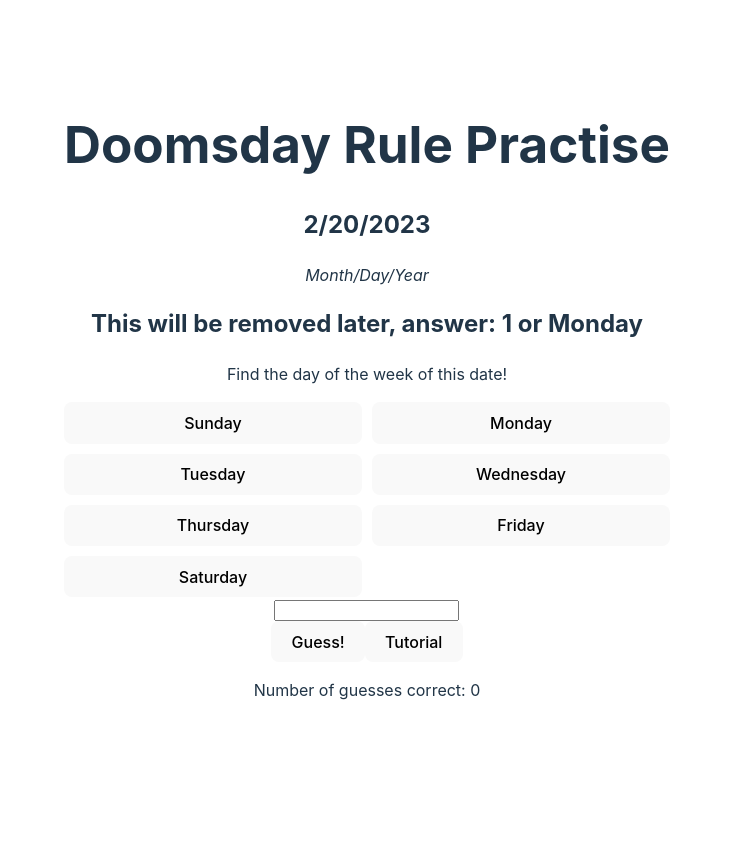
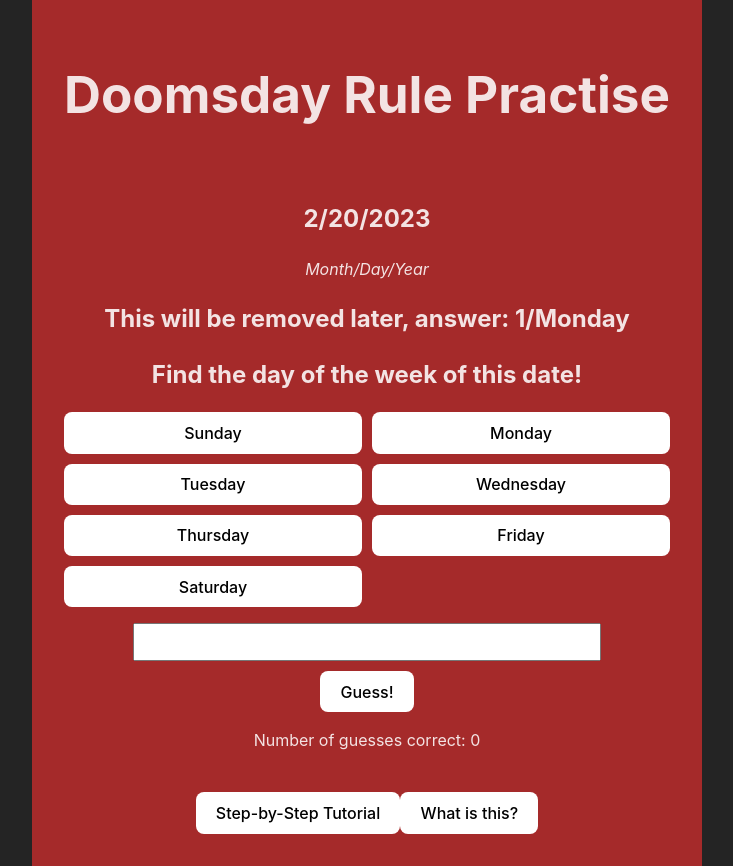
Before and after one commit to hooliganny/doomsday-rule-practise, a React (Vite) app in the folder doomsday-rule/: page / in a window 1280 px wide. Shown: the whole page, without its empty margins (273-1006 px from the left). Before the commit the page ends 800 px from the top, so only its background shows below. Built offline with nearby package versions, Linux system fonts and the light colour scheme.

Commit message:
Use enter to answer, better funcs, style changes

```diff
--- a/doomsday-rule/src/App.css
+++ b/doomsday-rule/src/App.css
@@ -5,3 +5,9 @@
   grid-column-gap: 10px;
   grid-row-gap: 10px;
 }
+
+.App {
+  display: flex;
+  flex-direction: column;
+  gap: 1.5rem;
+}
--- a/doomsday-rule/src/App.tsx
+++ b/doomsday-rule/src/App.tsx
@@ -1,20 +1,6 @@
-import { useEffect, useRef, useState } from "react";
+import { useCallback, useEffect, useMemo, useRef, useState } from "react";
 import "./App.css";
 
-function App() {
-  function randomDate(start: Date, end: Date) {
-    return new Date(
-      start.getTime() + Math.random() * (end.getTime() - start.getTime())
-    );
-  }
-  function newDate() {
-    setAnswer(
-      randomDate(
-        new Date("1700-01-01T12:00:00"),
-        new Date("2299-12-31T12:00:00")
-      )
-    );
-  }
 const Days = [
   "Sunday",
   "Monday",
@@ -24,63 +10,78 @@ function App() {
   "Friday",
   "Saturday",
 ];
-  // const refs = {
-  //   guessRef: useRef(""),
-  // };
+
+const MAX_NUMBER_OF_GUESSES = 3;
+
+const EARLIEST_DAY = new Date("1700-01-01T12:00:00");
+const LATEST_DAY = new Date("2299-12-31T12:00:00");
+
+function randomDate(start: Date, end: Date) {
+  return new Date(
+    start.getTime() + Math.random() * (end.getTime() - start.getTime())
+  );
+}
+
+function App() {
   const [guess, setGuess] = useState("");
   const [rightCount, setRightCount] = useState(0);
-  // const [wrongCount, setWrongCount] = useState(0); Do I want to count this?? - How does it affect the validation in the useEffect?
+  const [wrongCount, setWrongCount] = useState(MAX_NUMBER_OF_GUESSES);
   const [answer, setAnswer] = useState(new Date());
-  function handleChange(event: any) {
-    setGuess(event.target.value);
+  const keyboardInputRef = useRef<HTMLInputElement | null>(null);
+
+  function newDate() {
+    setAnswer(randomDate(EARLIEST_DAY, LATEST_DAY));
   }
-  // No longer necessary since validateGuess() is gone
-  /* function handleKeyDown(event: any) {
+
+  function handleKeyDown(event: React.KeyboardEvent<HTMLInputElement>) {
     if (event.key === "Enter") {
-      // validateGuess();
+      setGuess(keyboardInputRef.current?.value || "");
     }
-  } */
-  function buttonPress(day: string) {
-    setGuess(day);
-    // validateGuess();
   }
-  /* function validateGuess() {
-    console.log(guess);
-    // Guess is not updating fast enough, hence the need to double press, has something to do with async nature of react i think, research this
+
+  const buttonPress = useCallback((day: string) => {
+    return () => setGuess(day);
+  }, []);
+
+  useEffect(() => {
     if (
-      (guess as unknown as number) == answer.getDay() ||
-      guess == Days[answer.getDay()]
+      guess !== "" &&
+      (Number(guess) === answer.getDay() || guess == Days[answer.getDay()])
     ) {
       setRightCount((rightCount) => rightCount + 1);
       setGuess("");
       newDate();
+      if (
+        keyboardInputRef.current !== undefined &&
+        keyboardInputRef.current !== null
+      ) {
+        keyboardInputRef.current.value = ""; // Clear the input box
       }
-  } */
-
-  useEffect(() => {
-    // Might be inefficient to be updating every time something changes, but it fixes the problem from validateGuess()
-    if (
-      (guess as unknown as number) == answer.getDay() ||
-      guess == Days[answer.getDay()]
-    ) {
-      setRightCount((rightCount) => rightCount + 1);
-      setGuess("");
-      newDate();
     }
   }, [guess]);
 
   function revealHelp() {
-    // maybe toggle display? is there a modular way to do this?
     alert("No implementation yet, sorry");
   }
-  const renderButtons = Days.map((day) => {
+
+  const DayButtons = useMemo(
+    () => (
+      <div className="button-wrapper">
+        {Days.map((day) => {
           return (
-      // Need to press twice for some reason, look into this
-      <button key={day} onClick={() => buttonPress(day)}>
+            <button
+              className="day-button"
+              key={day}
+              onClick={buttonPress(day)} // Pass the day directly
+            >
               {day}
             </button>
           );
-  });
+        })}
+      </div>
+    ),
+    []
+  );
 
   return (
     <div className="App">
@@ -90,30 +91,28 @@ function App() {
           {answer.toLocaleDateString()} <br />
         </h2>
         <p>
-          <i>
-            Month/Day/Year
-            {/* {Intl.DateTimeFormat(answer).prototype.resolvedOptions().dateStyle}  Was trying to make it so that it would show the timezone of the system they are using */}
-          </i>
+          <i>Month/Day/Year</i>
         </p>
         <h2>
-          This will be removed later, answer: {answer.getDay()} or{" "}
+          This will be removed later, answer: {answer.getDay()}/
           {Days[answer.getDay()]}
         </h2>
 
-        <p>Find the day of the week of this date!</p>
-        <div className="button-wrapper">{renderButtons}</div>
-        <input
-          type="text"
-          value={guess}
-          onChange={handleChange}
-          // onKeyDown={handleKeyDown}
-          // ref={refs.guessRef}
-        />
+        <h2>Find the day of the week of this date!</h2>
+
+        {DayButtons}
+
+        <div className="answer-section">
+          <input type="text" ref={keyboardInputRef} onKeyDown={handleKeyDown} />
+          <button>Guess!</button>
         </div>
-      <button>Guess!</button>
-      <button onClick={revealHelp}>Tutorial</button>
 
         <p className="correct">Number of guesses correct: {rightCount}</p>
+      </div>
+      <div className="extra-buttons">
+        <button onClick={revealHelp}>Step-by-Step Tutorial</button>
+        <button onClick={revealHelp}>What is this?</button>
+      </div>
     </div>
   );
 }
--- a/doomsday-rule/src/index.css
+++ b/doomsday-rule/src/index.css
@@ -3,6 +3,7 @@
   margin: 0 auto;
   padding: 2rem;
   text-align: center;
+  background-color: brown;
 }
 
 :root {
@@ -10,7 +11,6 @@
   line-height: 1.5;
   font-weight: 400;
 
-  color-scheme: light dark;
   color: rgba(255, 255, 255, 0.87);
   background-color: #242424;
 
@@ -50,7 +50,7 @@ button {
   font-size: 1em;
   font-weight: 500;
   font-family: inherit;
-  background-color: #1a1a1a;
+  background-color: white;
   cursor: pointer;
   transition: border-color 0.25s;
 }
@@ -62,15 +62,22 @@ button:focus-visible {
   outline: 4px auto -webkit-focus-ring-color;
 }
 
-@media (prefers-color-scheme: light) {
-  :root {
-    color: #213547;
-    background-color: #ffffff;
-  }
-  a:hover {
-    color: #747bff;
-  }
-  button {
-    background-color: #f9f9f9;
-  }
+.day-button {
+  /* background-color: white; */
 }
+
+.answer-section {
+  display: flex;
+  align-self: center;
+  flex-direction: column;
+  align-items: center;
+  margin: 1rem;
+  gap: 10px;
+}
+
+.answer-section input {
+  height: 2rem;
+  width: 80%;
+  text-align: center;
+  font-size: large;
+}
```
Lines whose indentation alone changed are shown as unchanged.
